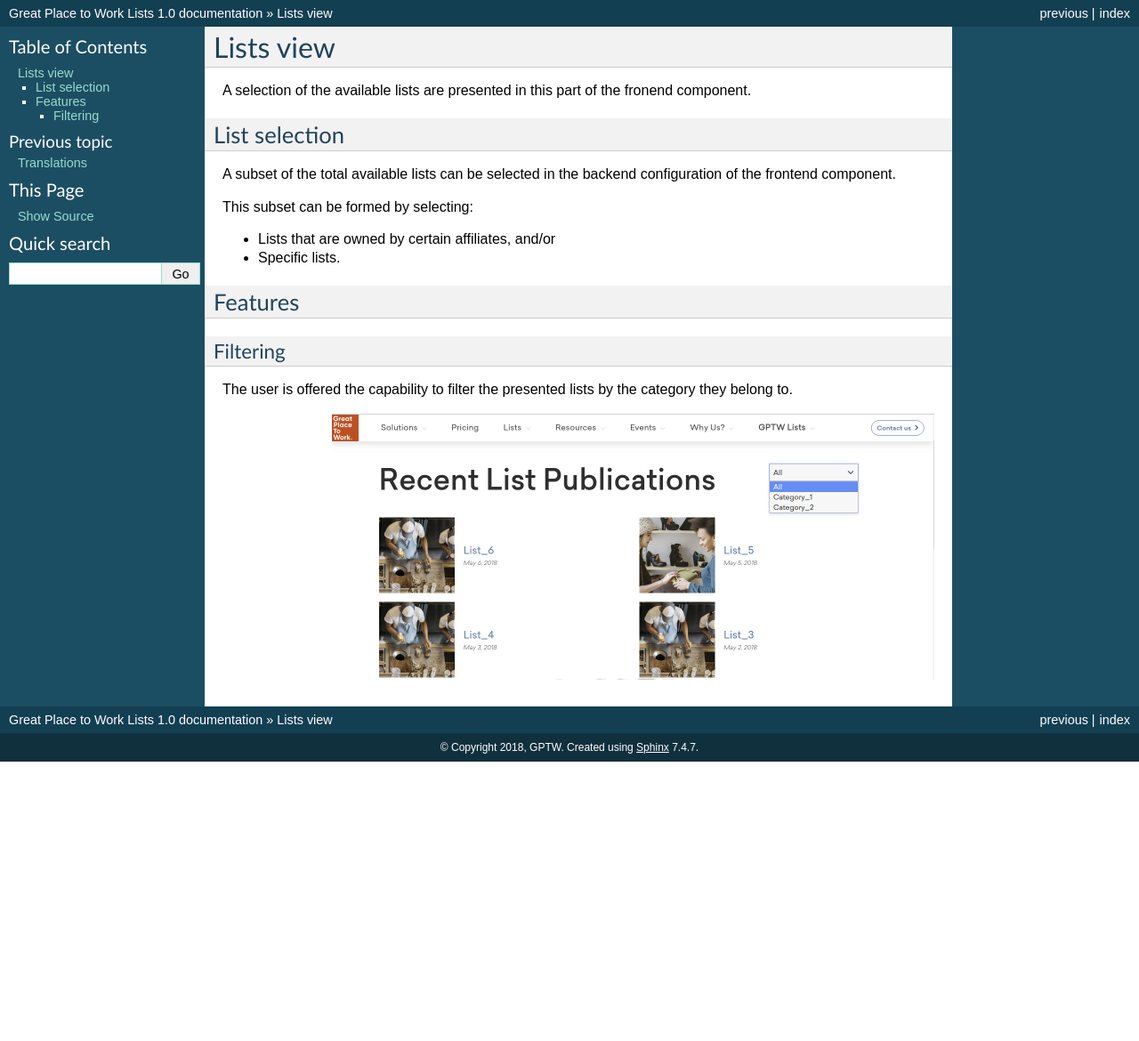
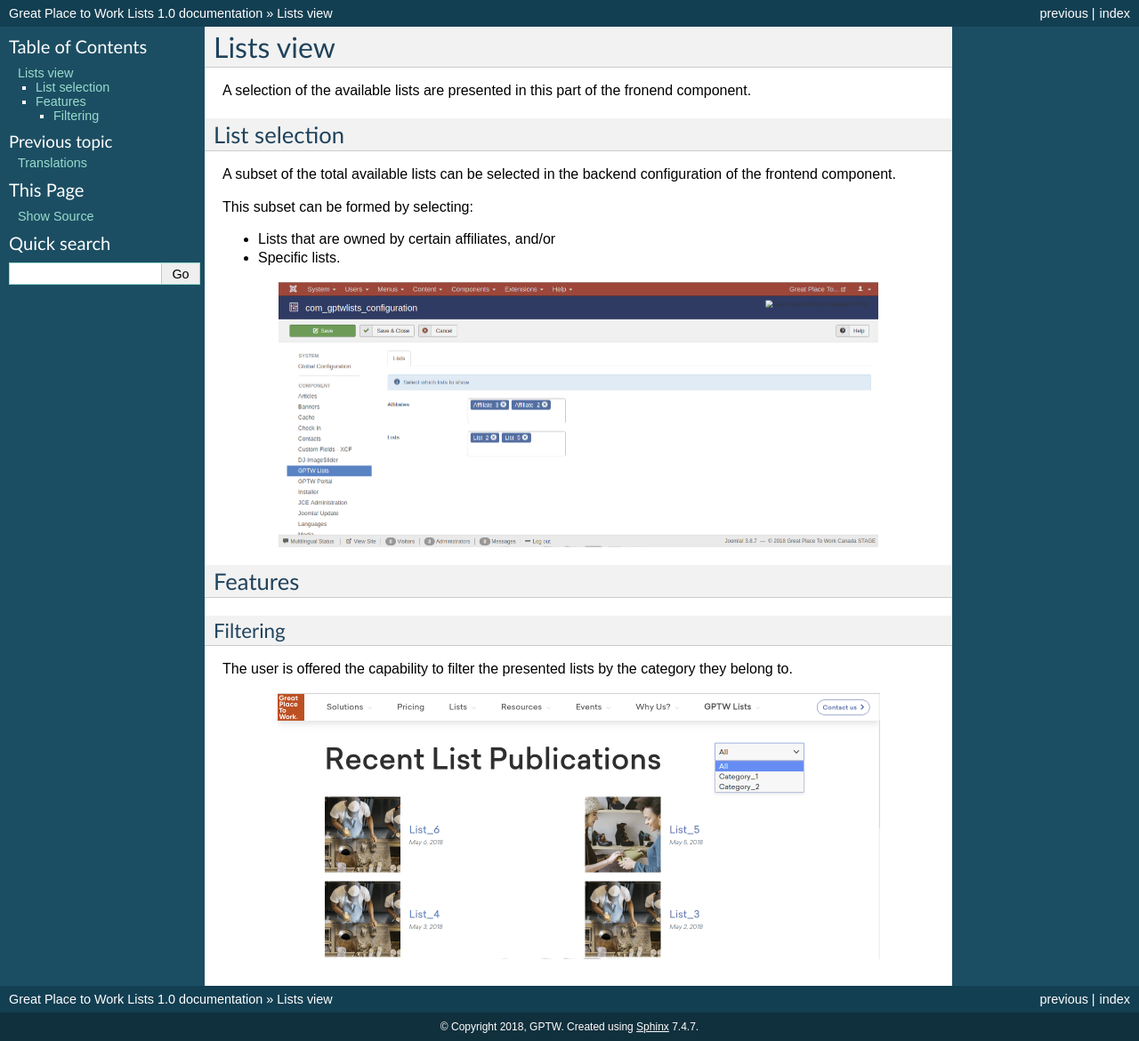
Before and after one commit to treste91/Great-Place-to-Work-Lists, a Sphinx documentation site: the page built from docs/pages/c_1_views.rst, in a window 1280 px wide. Shown: the whole page at 89% size. Built offline with Sphinx 7.4.7, drawn with Linux system fonts in a browser that asks for light colours; before the commit the page ends 900 px from its top, so only the background shows below that.

Commit message:
Update c_1_views.rst

```diff
--- a/docs/pages/c_1_views.rst
+++ b/docs/pages/c_1_views.rst
@@ -15,6 +15,11 @@ This subset can be formed by selecting:
 
 * Specific lists.
 
+.. image:: lists_configuration.png
+   :scale: 50 %
+   :alt: Filtering
+   :align: center
+
 Features
 --------
 
@@ -26,4 +31,4 @@ The user is offered the capability to filter the presented lists by the category
 .. image:: lists_filtering.png
    :scale: 50 %
    :alt: Filtering
-   :align: right
+   :align: center
```
